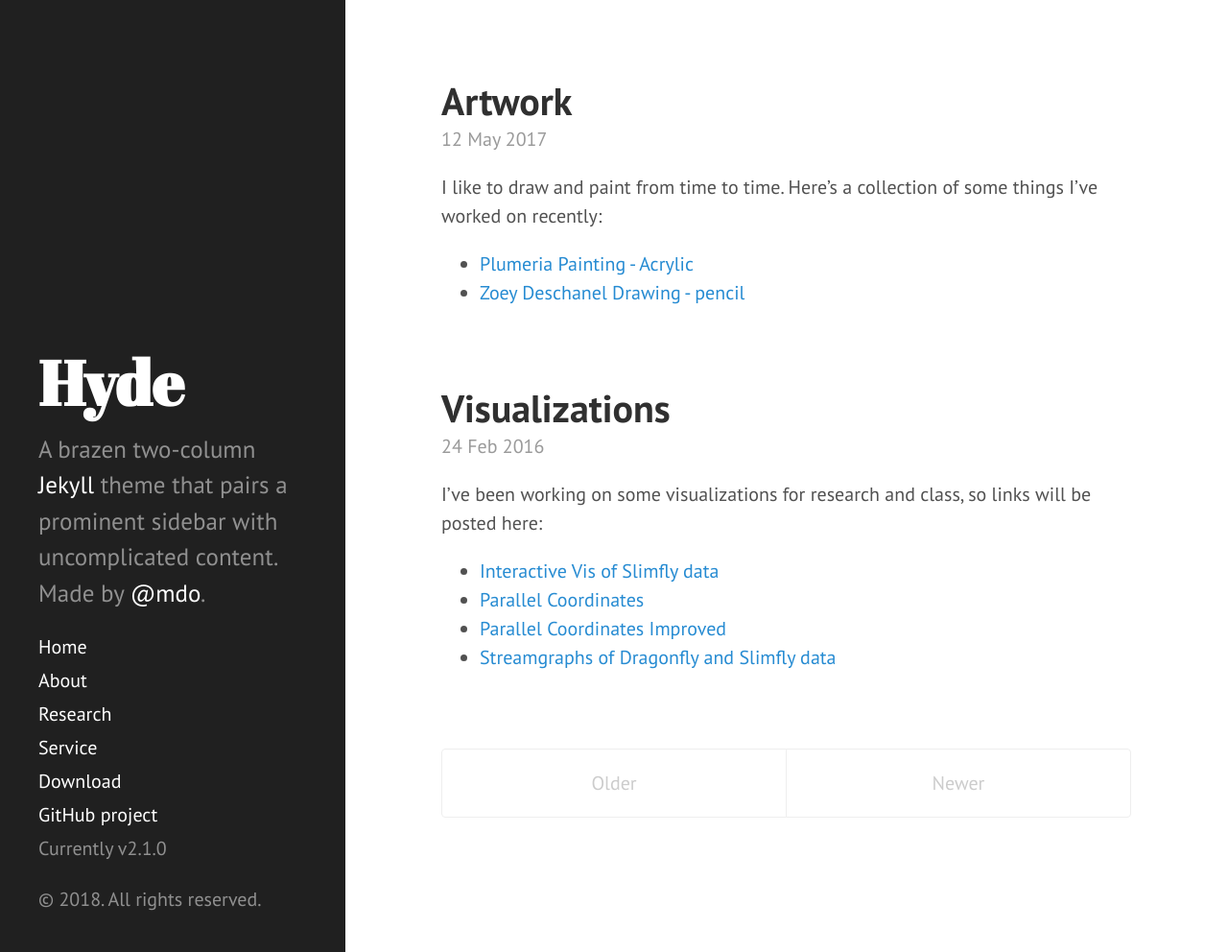
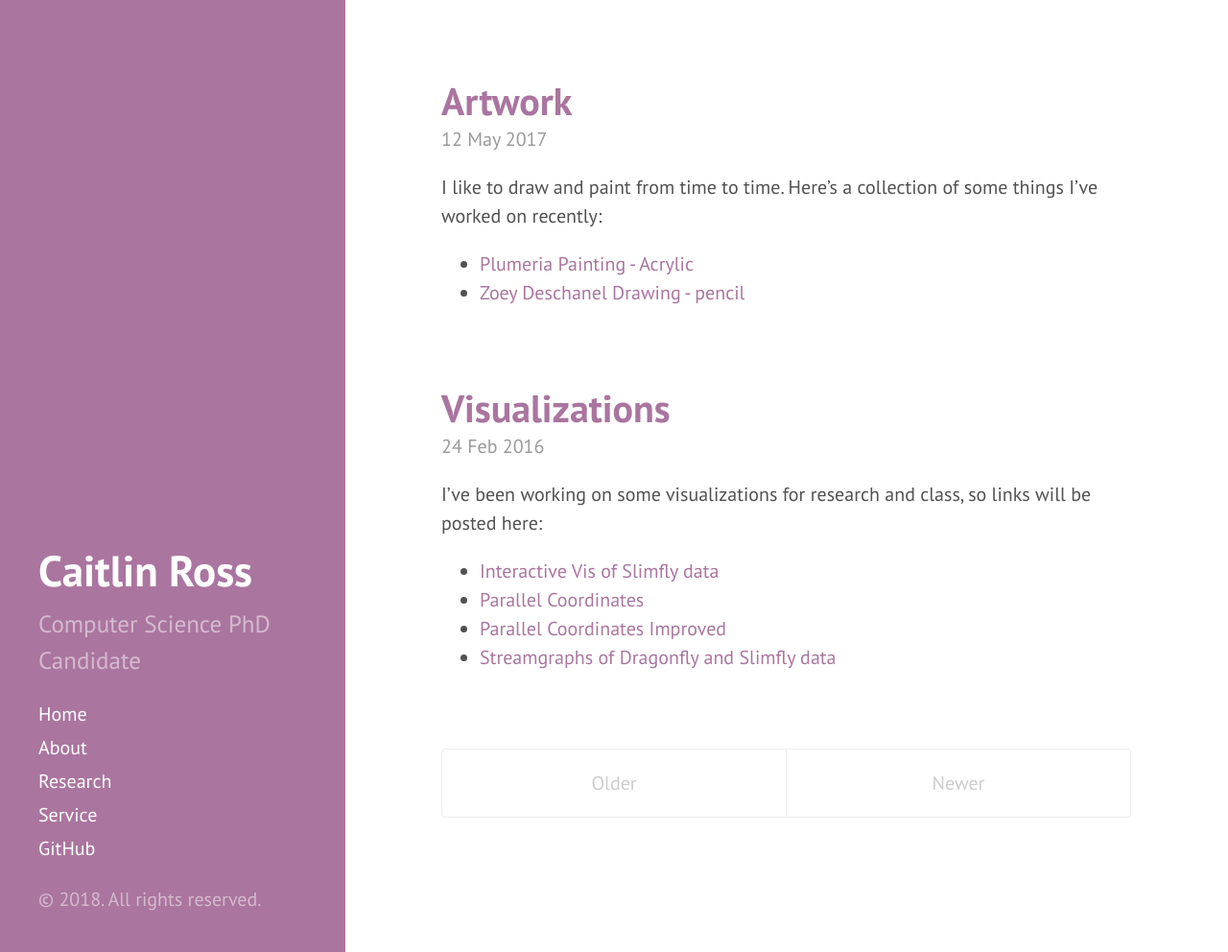
Before and after one commit to caitlinross/caitlinross.github.io, a Jekyll site: the page built from index.html, in a window 1280 px wide and 992 px high. Shown: the whole window at 96% size. Built offline with Jekyll 4.4.1, drawn with Linux system fonts in a browser that asks for light colours; Markdown is read by kramdown in place of the engine named in the settings; the list of posts is cut into pages by our own code.

Commit message:
customizing theme

```diff
--- a/_config.yml
+++ b/_config.yml
@@ -7,10 +7,10 @@ highlighter:      pygments
 permalink:        pretty
 
 # Setup
-title:            Hyde
-tagline:          'A Jekyll theme'
-description:      'A brazen two-column <a href="http://jekyllrb.com" target="_blank">Jekyll</a> theme that pairs a prominent sidebar with uncomplicated content. Made by <a href="https://twitter.com/mdo" target="_blank">@mdo</a>.'
-url:              http://hyde.getpoole.com
+title:            'Caitlin Ross'
+tagline:          'Computer Science PhD Candidate'
+description:      'Computer Science PhD Candidate'
+url:              http://caitlinross.github.io
 baseurl:          /
 
 author:
@@ -20,7 +20,7 @@ author:
 paginate:         5
 
 # Custom vars
-version:          2.1.0
+#version:          2.1.0
 
 github:
-  repo:           https://github.com/poole/hyde
+  repo:           https://github.com/caitlinross
--- a/_includes/sidebar.html
+++ b/_includes/sidebar.html
@@ -26,9 +26,7 @@
         {% endif %}
       {% endfor %}
 
-      <a class="sidebar-nav-item" href="{{ site.github.repo }}/archive/v{{ site.version }}.zip">Download</a>
-      <a class="sidebar-nav-item" href="{{ site.github.repo }}">GitHub project</a>
-      <span class="sidebar-nav-item">Currently v{{ site.version }}</span>
+      <a class="sidebar-nav-item" href="{{ site.github.repo }}">GitHub</a>
     </nav>
 
     <p>&copy; {{ site.time | date: '%Y' }}. All rights reserved.</p>
--- a/_layouts/default.html
+++ b/_layouts/default.html
@@ -3,7 +3,7 @@
 
   {% include head.html %}
 
-  <body>
+  <body class="theme-base-0e">
 
     {% include sidebar.html %}
 
--- a/public/css/hyde.css
+++ b/public/css/hyde.css
@@ -79,8 +79,8 @@ html {
 .sidebar-about h1 {
   color: #fff;
   margin-top: 0;
-  font-family: "Abril Fatface", serif;
-  font-size: 3.25rem;
+ /* font-family: "Abril Fatface", serif;*/
+  font-size: 2.25rem;
 }
 
 /* Sidebar nav */
```
